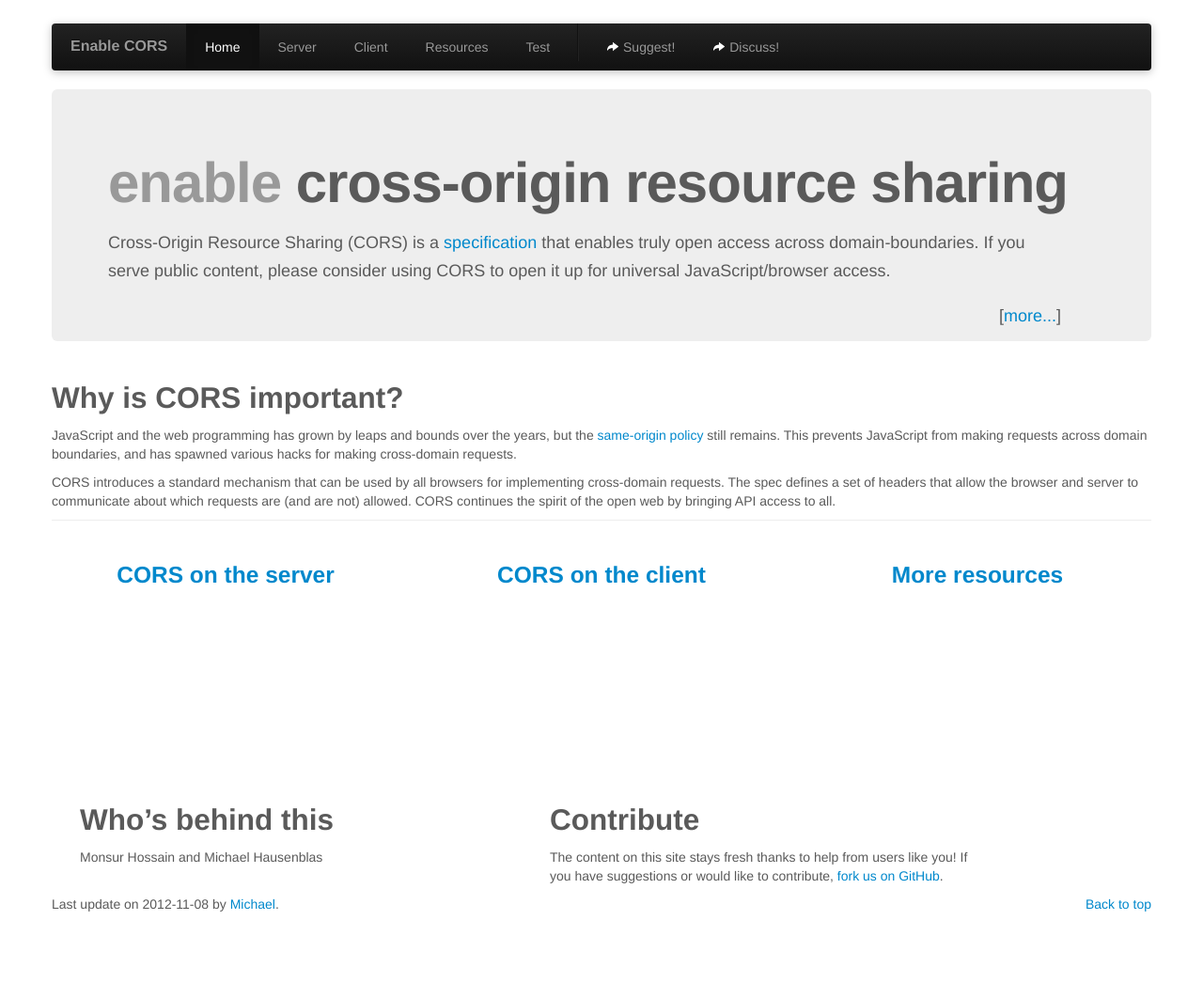
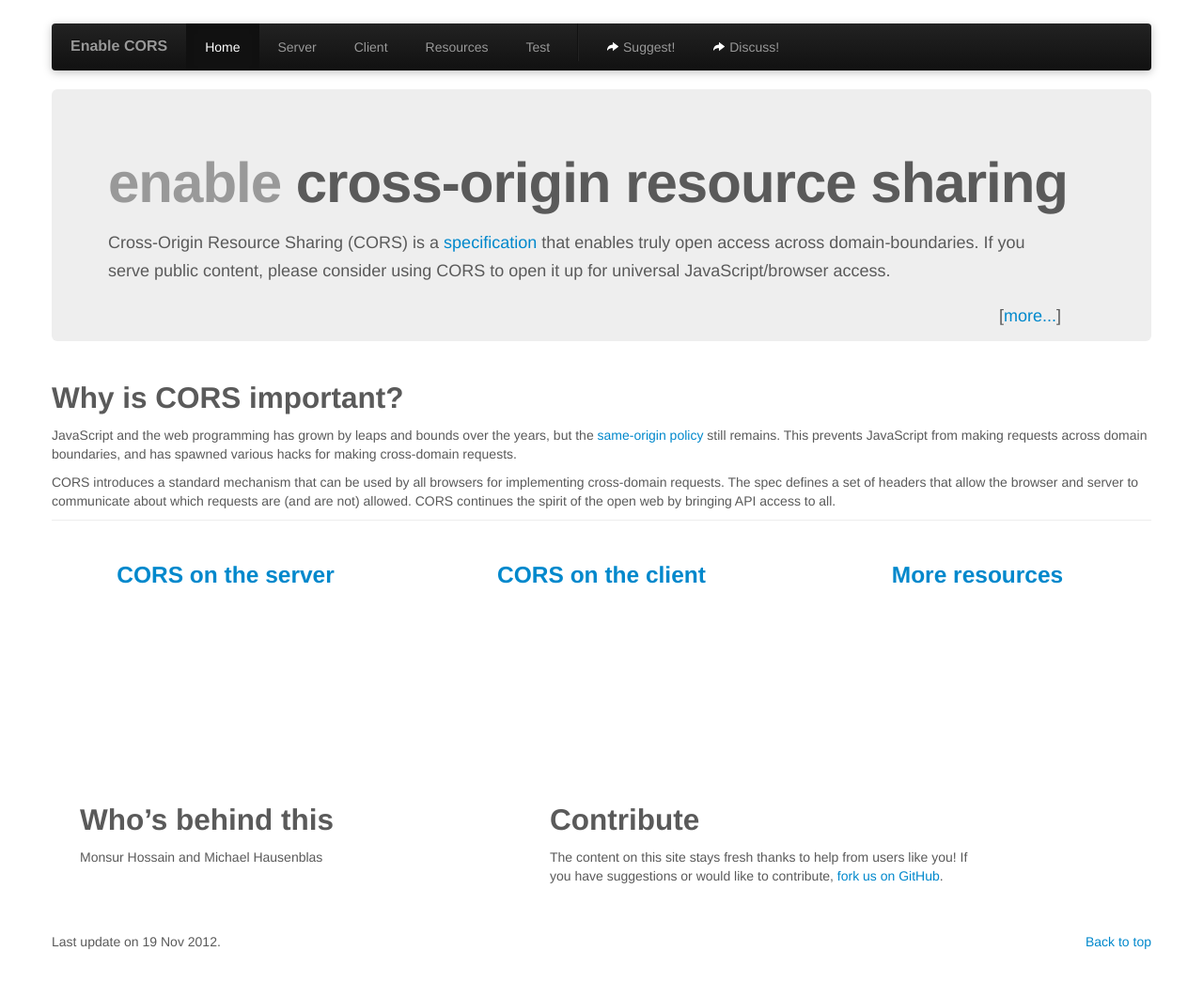
Before and after one commit to monsur/enable-cors.org, a Jekyll site: the page built from index.html, in a window 1280 px wide. Shown: the whole page at 94% size. Built offline with Jekyll 4.4.1, drawn with Linux system fonts in a browser that asks for light colours; before the commit the page ends 1022 px from its top, so only the background shows below that.

Commit message:
Fixing the last update date.

```diff
--- a/_layouts/default.html
+++ b/_layouts/default.html
@@ -57,10 +57,12 @@
 		</div>
 	</div>
 
+	<br><br>
+
 	<div class="container">
 		<footer>
 			<p class="pull-right"><a href="#">Back to top</a></p>
-			<p>Last update on <span class="mute">2012-11-08</span> by <a href="http://mhausenblas.info/#i">Michael</a>.</p>
+			<p>Last update on <span class="mute">{{site.time | date_to_string}}</span>.</p>
 		</footer>
 	</div>
 	<script src="js/jquery-1.8.3.min.js"></script>
```
